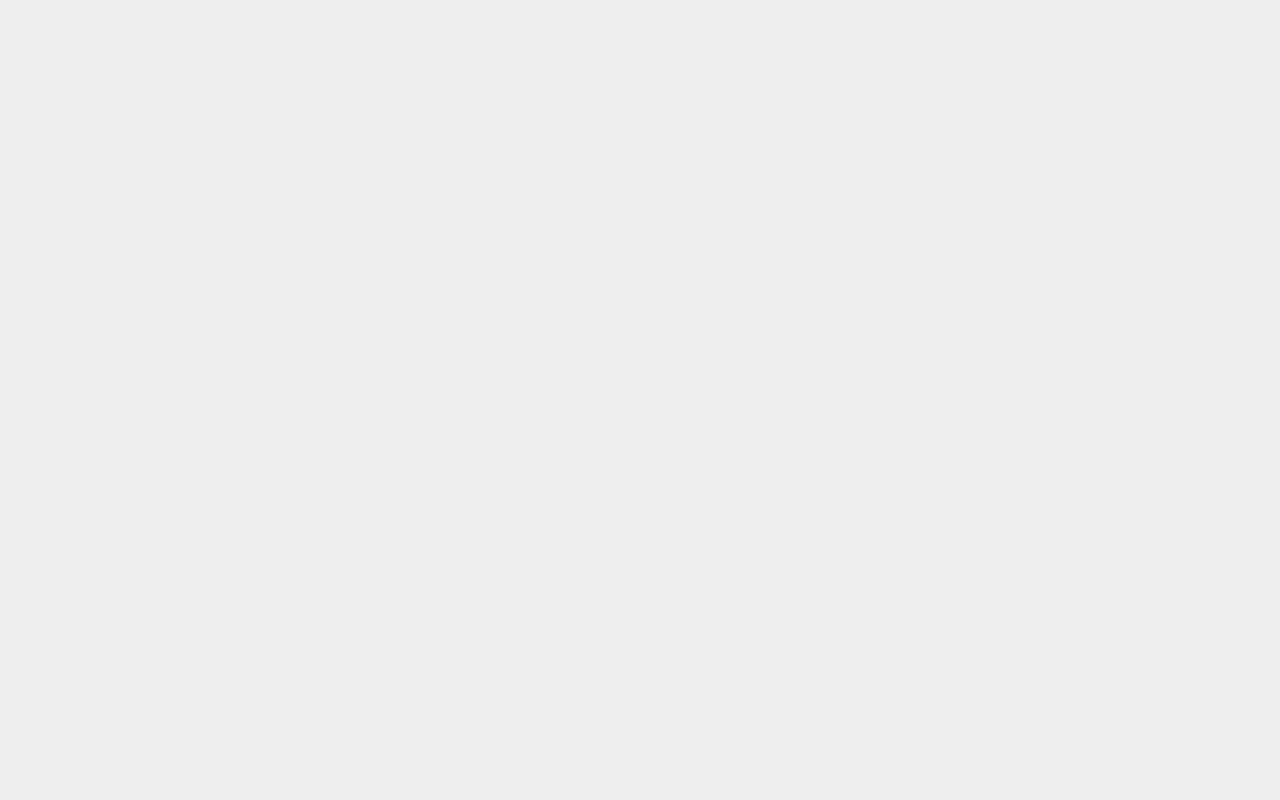
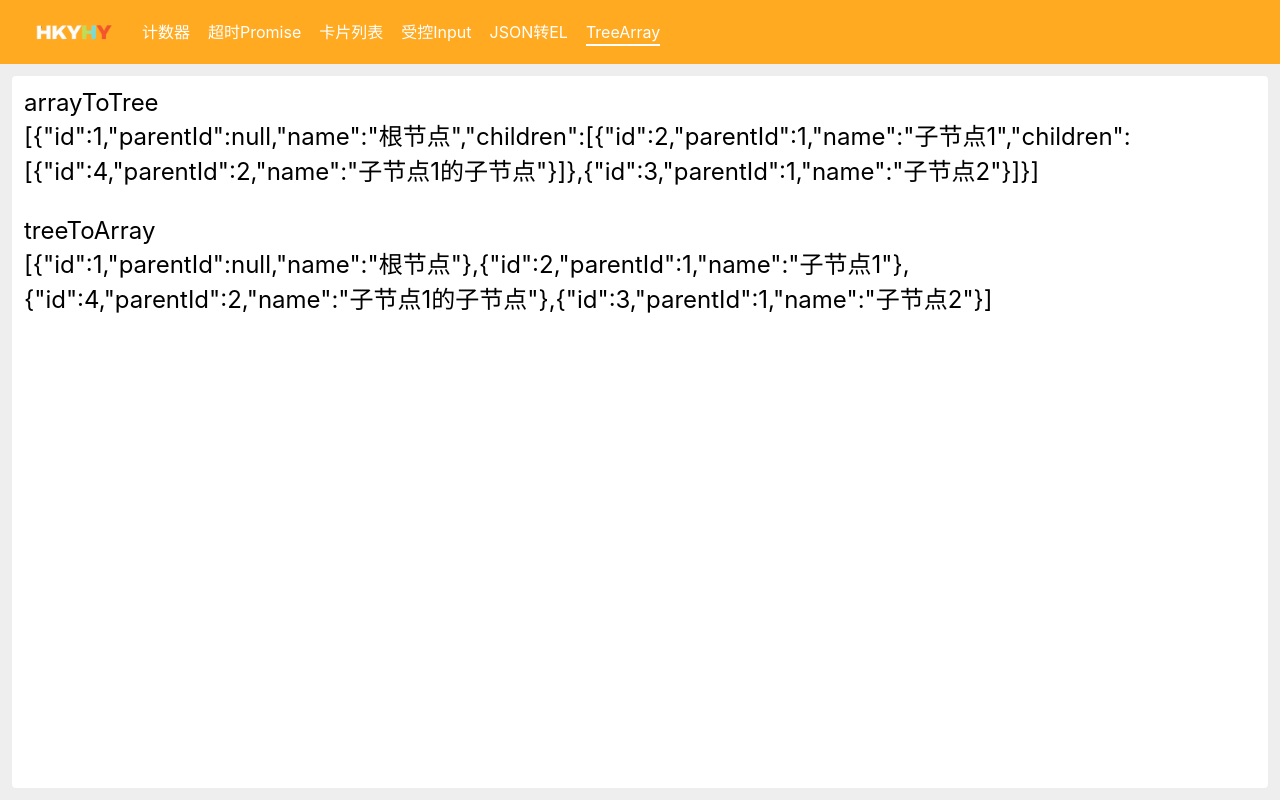
Before and after one commit to Meetacoo/interview, a React (Create React App) app: page /tree in a window 1280 px wide. Before the commit this address had no page. Built offline with nearby package versions, Linux system fonts and the light colour scheme.

Commit message:
feat: add JSON to EL & Tree to Array

```diff
--- a/src/App.js
+++ b/src/App.js
@@ -1,4 +1,4 @@
-import {CounterButton, CardList, Input, Timeout} from './pages';
+import {CounterButton, CardList, Input, Timeout, JsonToEl, TreeArray} from './pages';
 import {BrowserRouter, Route, Routes} from 'react-router-dom';
 import './App.css';
 import Layout from "./layout";
@@ -8,6 +8,8 @@ const navigation = [
   {label: '超时Promise', url: '/timeout'},
   {label: '卡片列表', url: '/card-list'},
   {label: '受控Input', url: '/input'},
+  {label: 'JSON转EL', url: '/json-el'},
+  {label: 'TreeArray', url: '/tree'},
 ];
 
 function App() {
@@ -20,6 +22,8 @@ function App() {
           <Route path='timeout' element={<Timeout/>}/>
           <Route path='card-list' element={<CardList/>}/>
           <Route path='input' element={<Input/>}/>
+          <Route path='json-el' element={<JsonToEl/>}/>
+          <Route path='tree' element={<TreeArray/>}/>
         </Route>
       </Routes>
     </BrowserRouter>
--- a/src/index.css
+++ b/src/index.css
@@ -18,7 +18,7 @@ html {
 }
 
 .header {
-  background: #04c4fa;
+  background:#FFAA20;
   display: flex;
   height: 64px;
   align-items: center;
@@ -26,6 +26,14 @@ html {
   padding: 0 24px;
   font-size: 16px;
   color: #FFFFFF;
+}
+
+.logo {
+  background-image: url("./asset/logo.png");
+  width: 100px;
+  height: 40px;
+  background-size: cover;
+  background-position: center;
 }
 
 .header-link {
@@ -45,7 +53,7 @@ html {
 }
 
 .layout-inner {
-  min-height: calc(100vh - 88px);
+  min-height: calc(100vh - 112px);
   margin: 12px;
   padding: 12px;
   background: #FFF;
--- a/src/layout.js
+++ b/src/layout.js
@@ -1,4 +1,5 @@
 import {Outlet, useNavigate} from "react-router-dom";
+import logo from './asset/logo.png';
 
 const Layout = ({navigation}) => {
   const navigate = useNavigate();
@@ -6,6 +7,9 @@ const Layout = ({navigation}) => {
   return (
     <div>
       <div className="header">
+        <div className="logo">
+          {/*<img src={logo} />*/}
+        </div>
         {
           navigation.map(({label, url}) => (
             <div
--- /dev/null
+++ b/src/pages/JsonToEl/index.js
@@ -0,0 +1,56 @@
+import {useEffect} from "react";
+
+const jsonData = {
+  tagName: 'ul',
+  children: [
+    { tagName: 'li', textContent: 'Item 1' },
+    { tagName: 'li', textContent: 'Item 2' },
+    { tagName: 'li', textContent: 'Item 3' }
+  ]
+};
+
+const createElementFromJSON = (json) => {
+  const element = document.createElement(json.tagName);
+
+  // 设置属性
+  for (const attr in json.attributes) {
+    element.setAttribute(attr, json.attributes[attr]);
+  }
+
+  // 设置文本内容
+  if (json.textContent) {
+    element.textContent = json.textContent;
+  }
+
+  // 处理子元素
+  if (json.children) {
+    json.children.forEach(child => {
+      element.appendChild(createElementFromJSON(child));
+    });
+  }
+
+  return element;
+};
+
+const JsonToEl = () => {
+  useEffect(() => {
+    const ulElement = createElementFromJSON(jsonData);
+    const outer = document.getElementsByClassName("json-to-el");
+    if (outer?.length) {
+      outer[0].appendChild(ulElement);
+    }
+    // 严格模式下会运行两次
+    return () => {
+      if (outer?.length) {
+        // 组件卸载时执行清理操作，清除副作用
+        outer[0].removeChild(ulElement);
+      }
+    }
+  }, []);
+
+  return (
+    <div className="json-to-el"></div>
+  );
+};
+
+export default JsonToEl;
--- /dev/null
+++ b/src/pages/TreeArray/index.js
@@ -0,0 +1,56 @@
+import {useEffect} from "react";
+
+const data = [
+  { id: 1, parentId: null, name: '根节点' },
+  { id: 2, parentId: 1, name: '子节点1' },
+  { id: 3, parentId: 1, name: '子节点2' },
+  { id: 4, parentId: 2, name: '子节点1的子节点' }
+];
+
+const arrayToTree = (arr, pid = null) => {
+  return arr.reduce((pre, cur) => {
+    if (cur.parentId === pid) {
+      const children = arrayToTree(arr, cur.id);
+      if (children.length) {
+        cur.children = children;
+      }
+      pre.push(cur)
+    }
+    return pre;
+  }, [])
+};
+
+const treeToArray = (arr) => {
+  return arr.reduce((pre, cur) => {
+    if (cur.children) {
+      const children = treeToArray(cur.children);
+      delete cur.children;
+      pre.push(cur, ...children);
+    } else {
+      pre.push(cur);
+    }
+    return pre;
+  }, []);
+};
+
+const TreeArray = () => {
+  const tree = arrayToTree(data, null);
+  console.log('tree', tree);
+  const arr = treeToArray(tree);
+  console.log('array', arr);
+  useEffect(() => {
+  }, []);
+
+  return (
+    <div>
+      <div>arrayToTree</div>
+      {JSON.stringify(arrayToTree(data, null))}
+      <br/>
+      <br/>
+      <div>treeToArray</div>
+      {JSON.stringify(treeToArray(arrayToTree(data, null), null))}
+    </div>
+  )
+};
+
+export default TreeArray;
--- a/src/pages/index.js
+++ b/src/pages/index.js
@@ -2,3 +2,5 @@ export { default as Input } from './Input';
 export { default as CardList } from './CardList';
 export { default as CounterButton } from './CounterButton';
 export { default as Timeout } from './Timeout';
+export { default as JsonToEl } from './JsonToEl';
+export { default as TreeArray } from './TreeArray';
```
Also changed, not shown: src/asset/logo.png (added).
